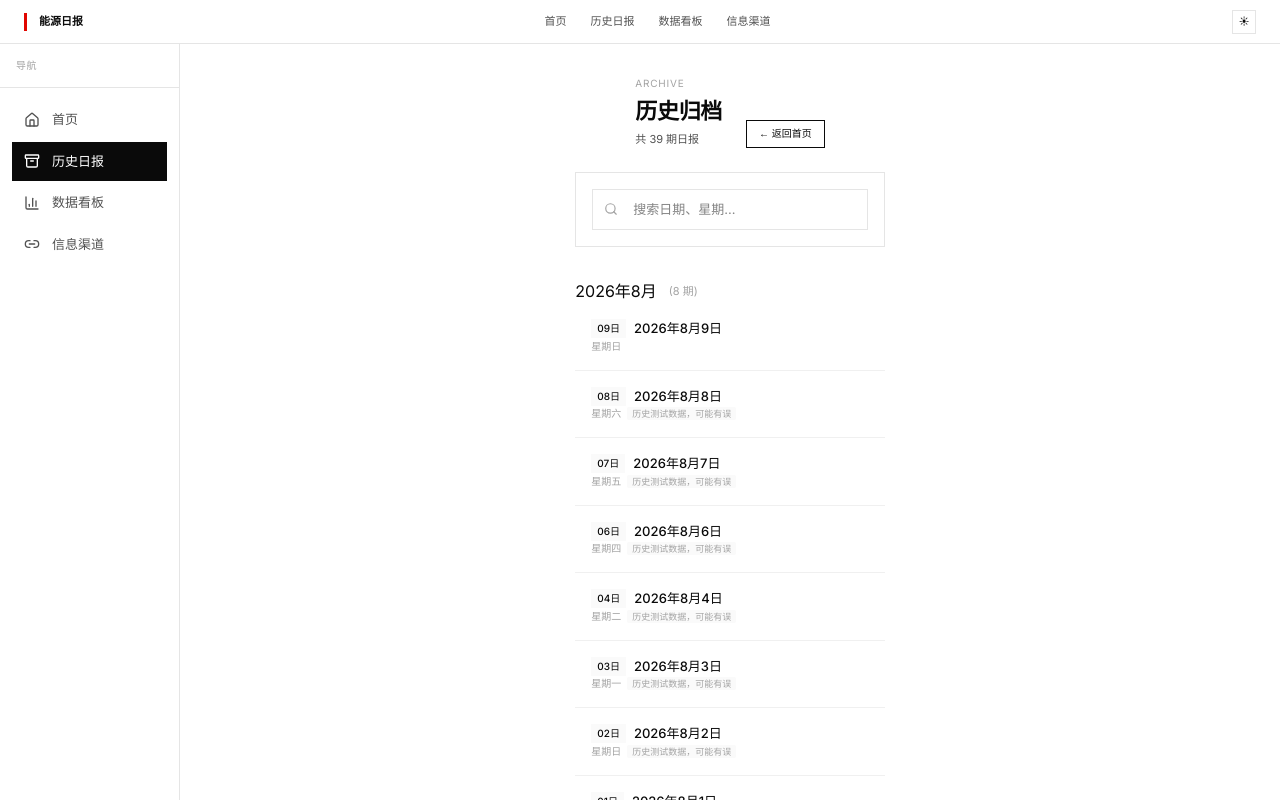
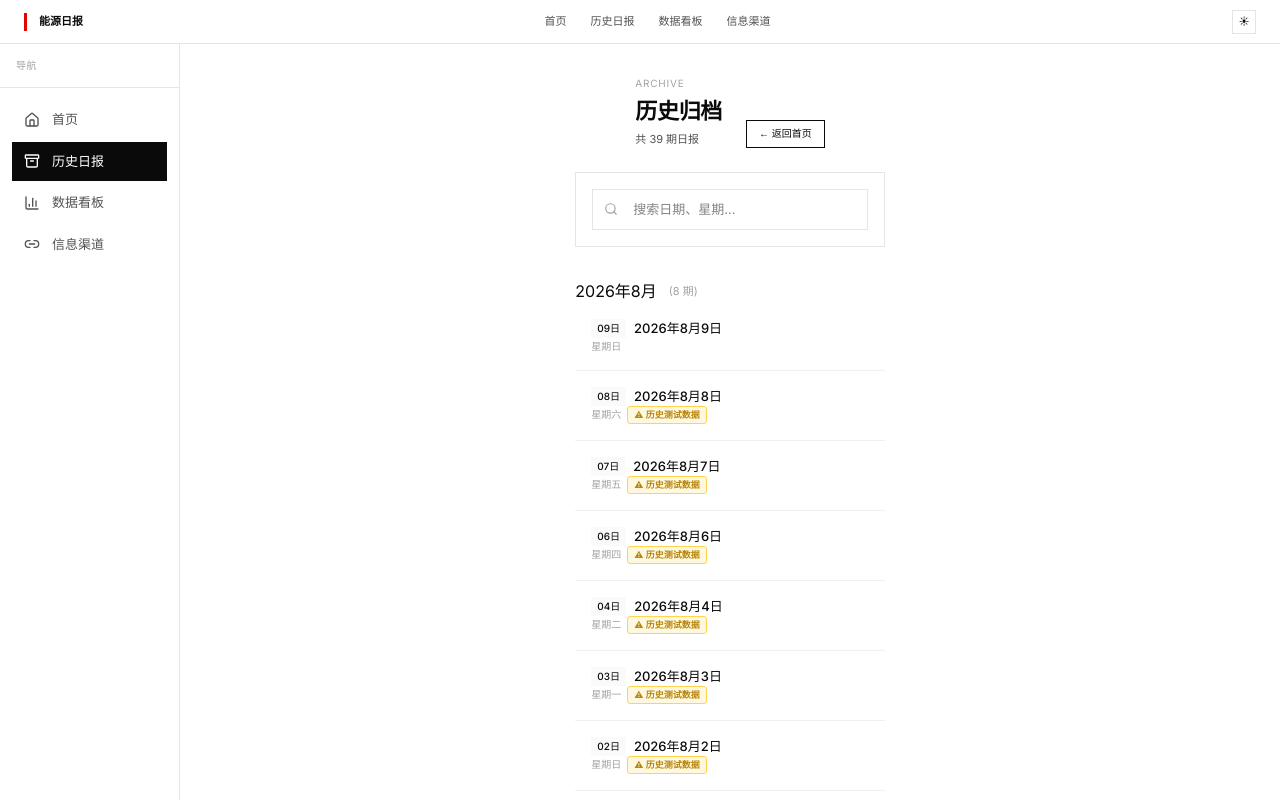
Before and after one commit to shandyshanq-gif/energy-daily-web, a Next.js app: page /reports in a window 1280 px wide. Built offline with nearby package versions, Linux system fonts and the light colour scheme.

Commit message:
feat: 历史数据标注样式升级(醒目黄底金框) + 技术文档备案v8.4.1

```diff
--- a/src/app/reports/[date]/page.tsx
+++ b/src/app/reports/[date]/page.tsx
@@ -538,12 +538,14 @@ export default async function ReportDetailPage({
               <span style={{
                 marginLeft: "6px",
                 fontSize: "9px",
-                color: "var(--ink-tertiary)",
-                background: "var(--bg-soft)",
-                padding: "1px 5px",
-                borderRadius: "2px",
+                fontWeight: 600,
+                color: "#b8860b",
+                background: "#fff8e1",
+                border: "1px solid #ffd54f",
+                padding: "1px 6px",
+                borderRadius: "3px",
               }}>
-                历史测试数据
+                ⚠ 历史测试数据
               </span>
             )}
           </div>
@@ -559,14 +561,17 @@ export default async function ReportDetailPage({
             {formatDate(date)} · 星期{report.meta.weekday}
             {isHistoricalTestDate(date) && (
               <span style={{
-                marginLeft: "8px",
+                marginLeft: "10px",
                 fontSize: "11px",
-                color: "var(--ink-tertiary)",
-                background: "var(--bg-soft)",
-                padding: "2px 8px",
-                borderRadius: "2px",
+                fontWeight: 600,
+                color: "#b8860b",
+                background: "#fff8e1",
+                border: "1px solid #ffd54f",
+                padding: "3px 10px",
+                borderRadius: "4px",
+                whiteSpace: "nowrap",
               }}>
-                历史测试数据，可能有误
+                ⚠ 历史测试数据，可能有误
               </span>
             )}
           </div>
--- a/src/app/reports/page.tsx
+++ b/src/app/reports/page.tsx
@@ -300,14 +300,17 @@ export default function ReportsPage() {
                               星期{report.weekday}
                               {isHistoricalTestDate(report.date) && (
                                 <span style={{
+                                  display: "inline-block",
                                   marginLeft: "6px",
                                   fontSize: "9px",
-                                  color: "var(--ink-tertiary)",
-                                  background: "var(--bg-soft)",
-                                  padding: "1px 5px",
-                                  borderRadius: "2px",
+                                  fontWeight: 600,
+                                  color: "#b8860b",
+                                  background: "#fff8e1",
+                                  border: "1px solid #ffd54f",
+                                  padding: "1px 6px",
+                                  borderRadius: "3px",
                                 }}>
-                                  历史测试数据，可能有误
+                                  ⚠ 历史测试数据
                                 </span>
                               )}
                             </p>
```
